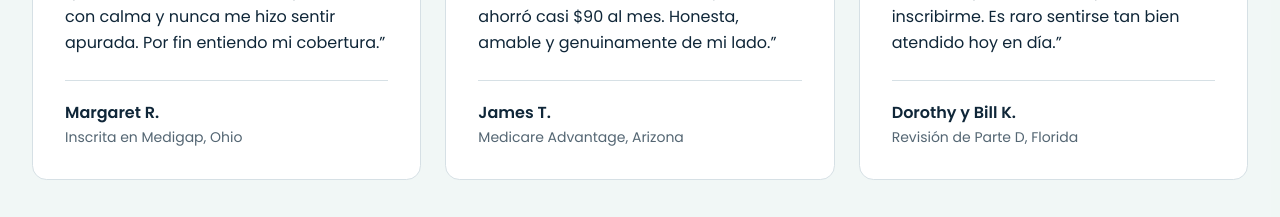
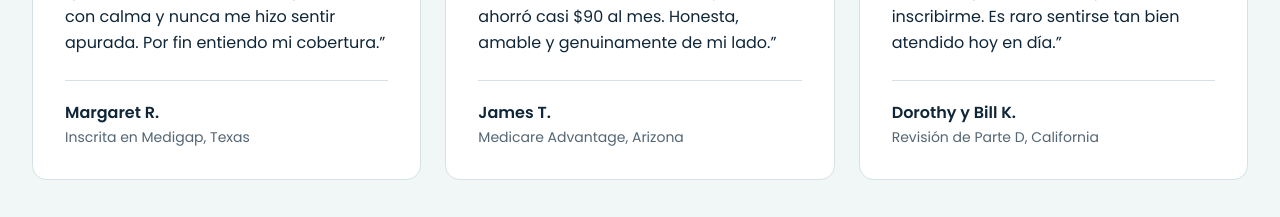
Before and after one commit to wych84/medicare-planwise, a Next.js app: page / in a window 1280 px wide. Shown: the part 3820-4037 px from the top of the page. Built offline with nearby package versions, Linux system fonts and the light colour scheme.

Commit message:
Update testimonial locations to Texas and California

```diff
--- a/components/testimonials.tsx
+++ b/components/testimonials.tsx
@@ -5,7 +5,7 @@ const testimonials = [
     quote:
       "Estaba completamente perdida hasta que llamé. Mi asesora me explicó todo con calma y nunca me hizo sentir apurada. Por fin entiendo mi cobertura.",
     name: "Margaret R.",
-    detail: "Inscrita en Medigap, Ohio",
+    detail: "Inscrita en Medigap, Texas",
   },
   {
     quote:
@@ -17,7 +17,7 @@ const testimonials = [
     quote:
       "Lo que más aprecié fueron las llamadas personales después de inscribirme. Es raro sentirse tan bien atendido hoy en día.",
     name: "Dorothy y Bill K.",
-    detail: "Revisión de Parte D, Florida",
+    detail: "Revisión de Parte D, California",
   },
 ]
 
```
